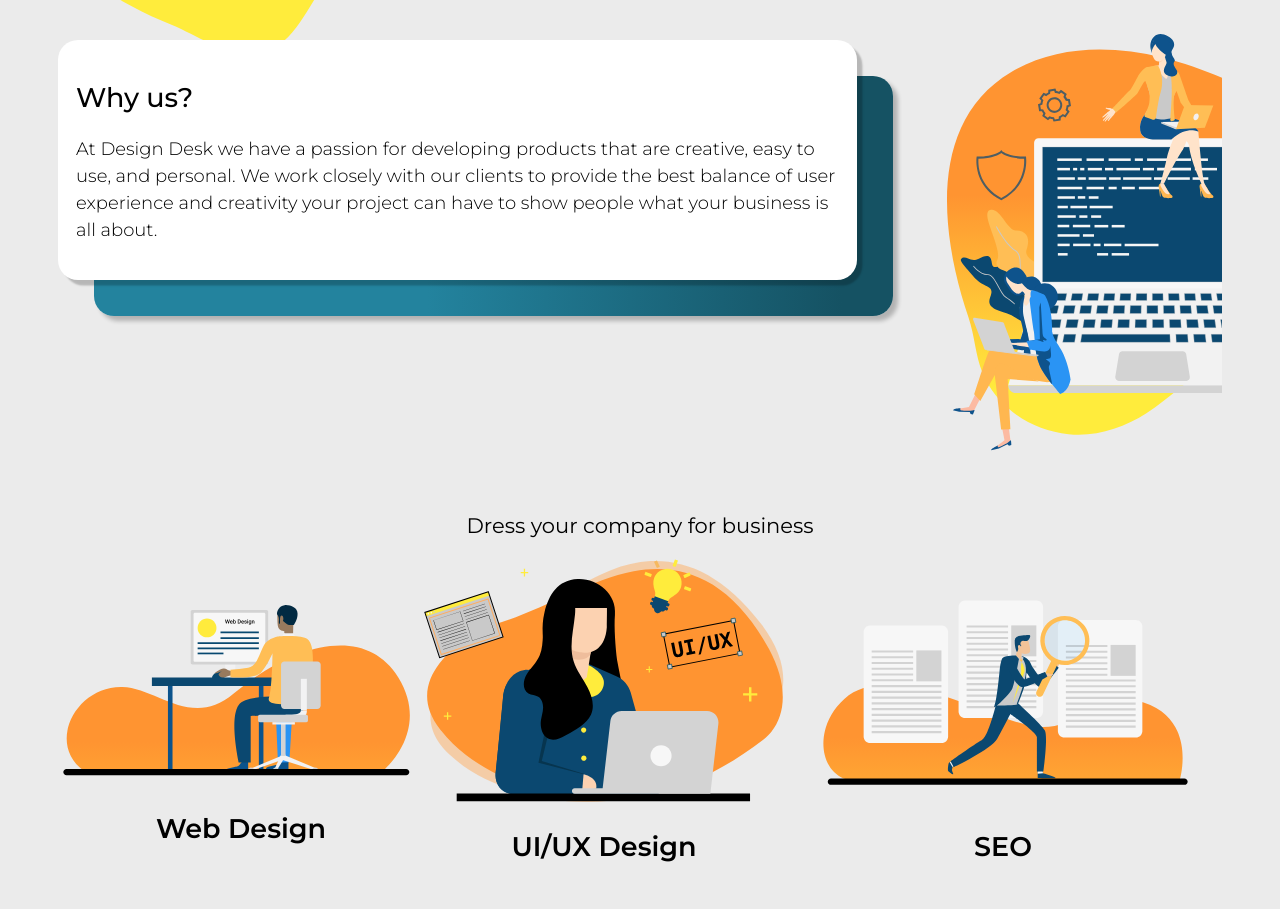
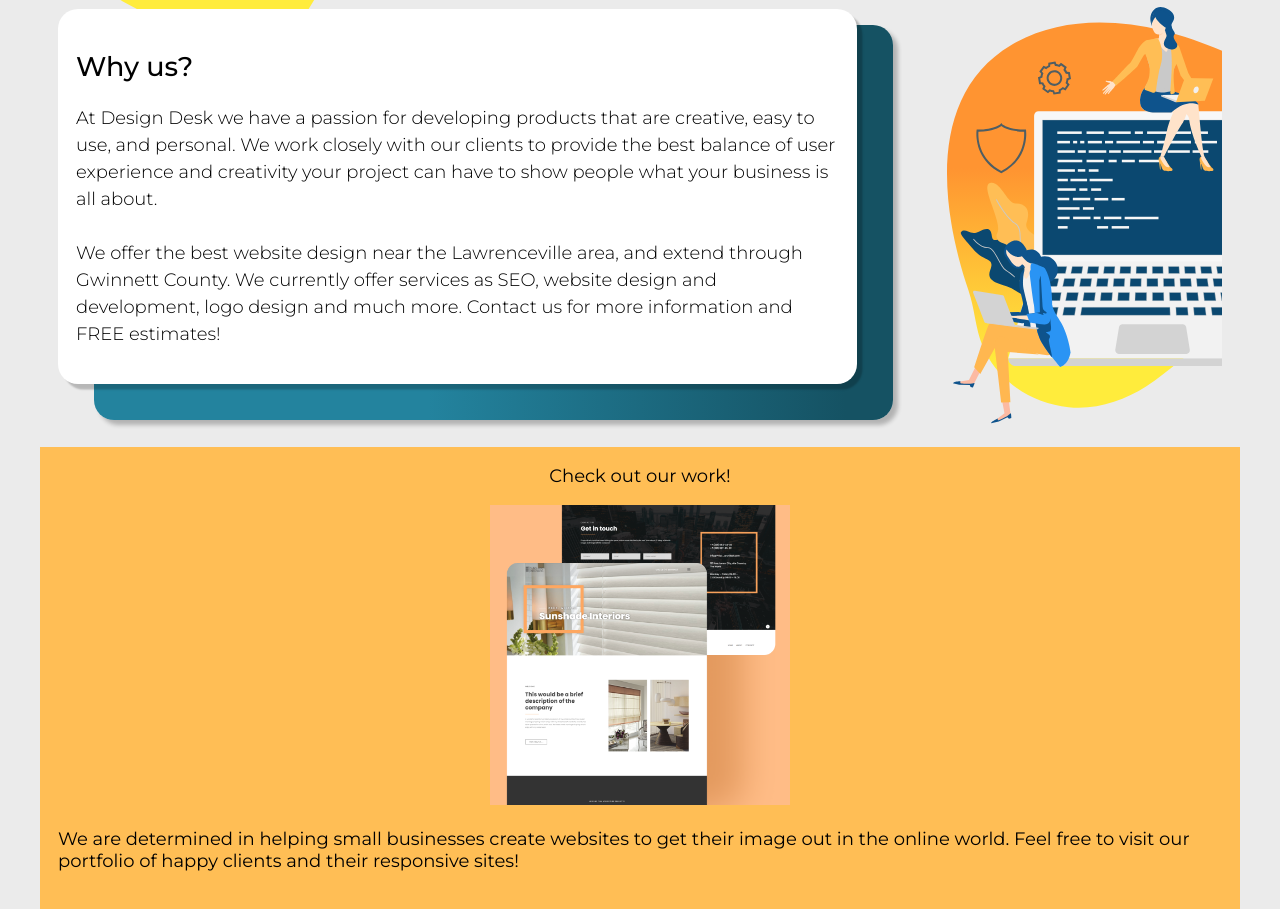
Before and after one commit to andresnew00/DesignDeskWebsite, a React (Create React App) app: page / in a window 1280 px wide. Shown: the part 540-1449 px from the top of the page. Built offline with nearby package versions, Linux system fonts and the light colour scheme.

Commit message:
fixed why us section + add SEO and started with a portfolio section

```diff
--- a/src/App.css
+++ b/src/App.css
@@ -490,7 +490,7 @@ body {
   width: 90%;
   height: auto;
   display: block;
-  margin-bottom: 22em;
+  margin-bottom: 2em;
 }
 
 .why-wrapper .top-white-rectangle {
@@ -503,7 +503,6 @@ body {
   width: 100%;
   height: auto;
   display: block;
-  position: absolute;
   top: 0;
   left: 0;
 }
@@ -533,9 +532,47 @@ body {
 
 .why-wrapper .computer-girls-img {
   width: 20em;
-  -ms-flex-item-align: end;
-      align-self: flex-end;
-  margin-top: 3em;
+  margin-top: 1.5em;
+}
+
+.barWrapper {
+  max-width: 1200px;
+  margin: 0 auto;
+  padding: 1em;
+  display: -webkit-box;
+  display: -ms-flexbox;
+  display: flex;
+  -webkit-box-orient: vertical;
+  -webkit-box-direction: normal;
+      -ms-flex-direction: column;
+          flex-direction: column;
+  background-color: #ffbe55;
+}
+
+.barWrapper .content .title {
+  text-align: center;
+  margin-bottom: 1em;
+}
+
+.barWrapper .content .insideContent {
+  text-align: center;
+}
+
+.barWrapper .content .insideContent p {
+  text-align: left;
+}
+
+.barWrapper button {
+  background-color: #ff9431;
+  border-radius: 20px;
+  font-weight: 300;
+  font-style: normal;
+  font-size: 20px;
+  width: 12em;
+  height: 2.5em;
+  letter-spacing: 0.05em;
+  margin-top: 1em;
+  text-align: center;
 }
 
 .skills-wrapper {
@@ -876,7 +913,9 @@ body {
   background: linear-gradient(92.93deg, #d67d29 42.4%, #d6bd30 91.88%);
 }
 
-.rectangle-container .info-rectangle .left-side .hvr-fade, .rectangle-container .info-rectangle .right-side .hvr-fade, .form-wrapper .form-box .right-inside .hvr-shadow {
+.rectangle-container .info-rectangle .left-side .hvr-fade,
+.rectangle-container .info-rectangle .right-side .hvr-fade,
+.form-wrapper .form-box .right-inside .hvr-shadow {
   cursor: pointer;
 }
 
@@ -1095,17 +1134,17 @@ body {
 }
 
 @media (min-width: 320px) and (max-width: 568px) {
-  .hero-wrapper .square-text .rectangle-text, .navbar-wrapper .phoneNburger .phoneNumber {
+  .hero-wrapper .square-text .rectangle-text,
+  .navbar-wrapper .phoneNburger .phoneNumber {
     font-size: 0.9em;
   }
   .why-wrapper .top-white-rectangle .bottom-blue-rectangle {
     left: 1em;
   }
   .why-wrapper .computer-girls-img {
-    margin-top: 6em;
-    -ms-flex-item-align: auto;
-        -ms-grid-row-align: auto;
-        align-self: auto;
+    -ms-flex-item-align: end;
+        -ms-grid-row-align: end;
+        align-self: end;
   }
   .footer-wrapper .top-container ul a {
     font-size: 17px;
--- a/src/App.scss
+++ b/src/App.scss
@@ -364,7 +364,7 @@ body {
     width: 90%;
     height: auto;
     display: block;
-    margin-bottom: 22em;
+    margin-bottom: 2em;
   }
   .top-white-rectangle {
     background-color: white;
@@ -375,7 +375,6 @@ body {
     width: 100%;
     height: auto;
     display: block;
-    position: absolute;
     top: 0;
     left: 0;
     h2 {
@@ -401,8 +400,40 @@ body {
 
   .computer-girls-img {
     width: 20em;
-    align-self: flex-end;
-    margin-top: 3em;
+    margin-top: 1.5em;
+  }
+}
+
+.barWrapper {
+  max-width: 1200px;
+  margin: 0 auto;
+  padding: 1em;
+  display: flex;
+  flex-direction: column;
+  background-color: #ffbe55;
+  .content {
+    .title {
+      text-align: center;
+      margin-bottom: 1em;
+    }
+    .insideContent {
+      text-align: center;
+      p {
+        text-align: left;
+      }
+    }
+  }
+  button {
+    background-color: #ff9431;
+    border-radius: 20px;
+    font-weight: 300;
+    font-style: normal;
+    font-size: 20px;
+    width: 12em;
+    height: 2.5em;
+    letter-spacing: 0.05em;
+    margin-top: 1em;
+    text-align: center;
   }
 }
 
@@ -640,7 +671,9 @@ body {
 }
 
 //quick fix on hover buttons
-.rectangle-container .info-rectangle .left-side .hvr-fade, .rectangle-container .info-rectangle .right-side .hvr-fade, .form-wrapper .form-box .right-inside .hvr-shadow {
+.rectangle-container .info-rectangle .left-side .hvr-fade,
+.rectangle-container .info-rectangle .right-side .hvr-fade,
+.form-wrapper .form-box .right-inside .hvr-shadow {
   cursor: pointer;
 }
 
@@ -809,15 +842,15 @@ body {
 }
 
 @media (min-width: 320px) and (max-width: 568px) {
-  .hero-wrapper .square-text .rectangle-text , .navbar-wrapper .phoneNburger .phoneNumber {
+  .hero-wrapper .square-text .rectangle-text,
+  .navbar-wrapper .phoneNburger .phoneNumber {
     font-size: 0.9em;
   }
   .why-wrapper .top-white-rectangle .bottom-blue-rectangle {
     left: 1em;
   }
   .why-wrapper .computer-girls-img {
-    margin-top: 6em;
-    align-self: auto;
+    align-self: end;
   }
   .footer-wrapper .top-container ul a {
     font-size: 17px;
@@ -826,14 +859,14 @@ body {
     flex-direction: column;
   }
   .form-wrapper .form-box .left-inside .triangle-separator {
-  top: 11em;
+    top: 11em;
   }
   .hero-wrapper .main-text {
     font-size: 2em;
   }
 }
 
-@media (min-width: 640px) and (max-device-width: 360px){
+@media (min-width: 640px) and (max-device-width: 360px) {
   .form-wrapper .form-box .left-inside .triangle-separator {
     top: 1em;
   }
--- /dev/null
+++ b/src/components/PortfolioBar.js
@@ -0,0 +1,24 @@
+import React from "react";
+import instagramimg from "../assets/InstagramFrame.png";
+
+export default function PortfolioBar() {
+  return (
+    <div className="barWrapper">
+      <div className="content">
+        <div className="title">Check out our work!</div>
+        <div className="insideContent">
+          <img style={{ width: "300px" }} src={instagramimg} alt="" />
+          <div className="rightSide">
+            <p>
+              We are determined in helping small businesses create websites to
+              get their image out in the online world. Feel free to visit our
+              portfolio of happy clients and their responsive sites!
+            </p>
+
+            <button>Portfolio</button>
+          </div>
+        </div>
+      </div>
+    </div>
+  );
+}
--- a/src/components/Skills.js
+++ b/src/components/Skills.js
@@ -8,7 +8,7 @@ import VisibilitySensor from "react-visibility-sensor";
 function Skills() {
   return (
     <div className="skills-wrapper">
-      <h3>Dress your company for business</h3>
+      <h3>Dress your company for success</h3>
       <div className="skills">
         <VisibilitySensor partialVisibility>
           {({ isVisible }) => (
--- a/src/components/WhyUs.js
+++ b/src/components/WhyUs.js
@@ -15,7 +15,12 @@ function WhyUs() {
                 are creative, easy to use, and personal. We work closely with
                 our clients to provide the best balance of user experience and
                 creativity your project can have to show people what your
-                business is all about.
+                business is all about. <br></br>
+                <br></br>
+                We offer the best website design near the Lawrenceville area,
+                and extend through Gwinnett County. We currently offer services
+                as SEO, website design and development, logo design and much
+                more. Contact us for more information and FREE estimates!
               </p>
               <div className="bottom-blue-rectangle"></div>
             </div>
--- a/src/pages/Home.js
+++ b/src/pages/Home.js
@@ -3,6 +3,7 @@ import Navbar from "../components/Navbar";
 import Hero from "../components/Hero";
 import WhyUs from "../components/WhyUs";
 import Skills from "../components/Skills";
+import PortfolioBar from "../components/PortfolioBar";
 import Testimonials from "../components/Testimonials";
 import Information from "../components/Information";
 import Footer from "../components/Footer";
@@ -14,6 +15,7 @@ function Home() {
       <Navbar location={"home"}/>
       <Hero title={message}/>
       <WhyUs />
+      <PortfolioBar />
       <Skills />
       {/* <Testimonials /> */}
       <Information />
```
Also changed, not shown: src/assets/InstagramFrame.png (added), 5 other files (tests, documents, lock files or other folders).
